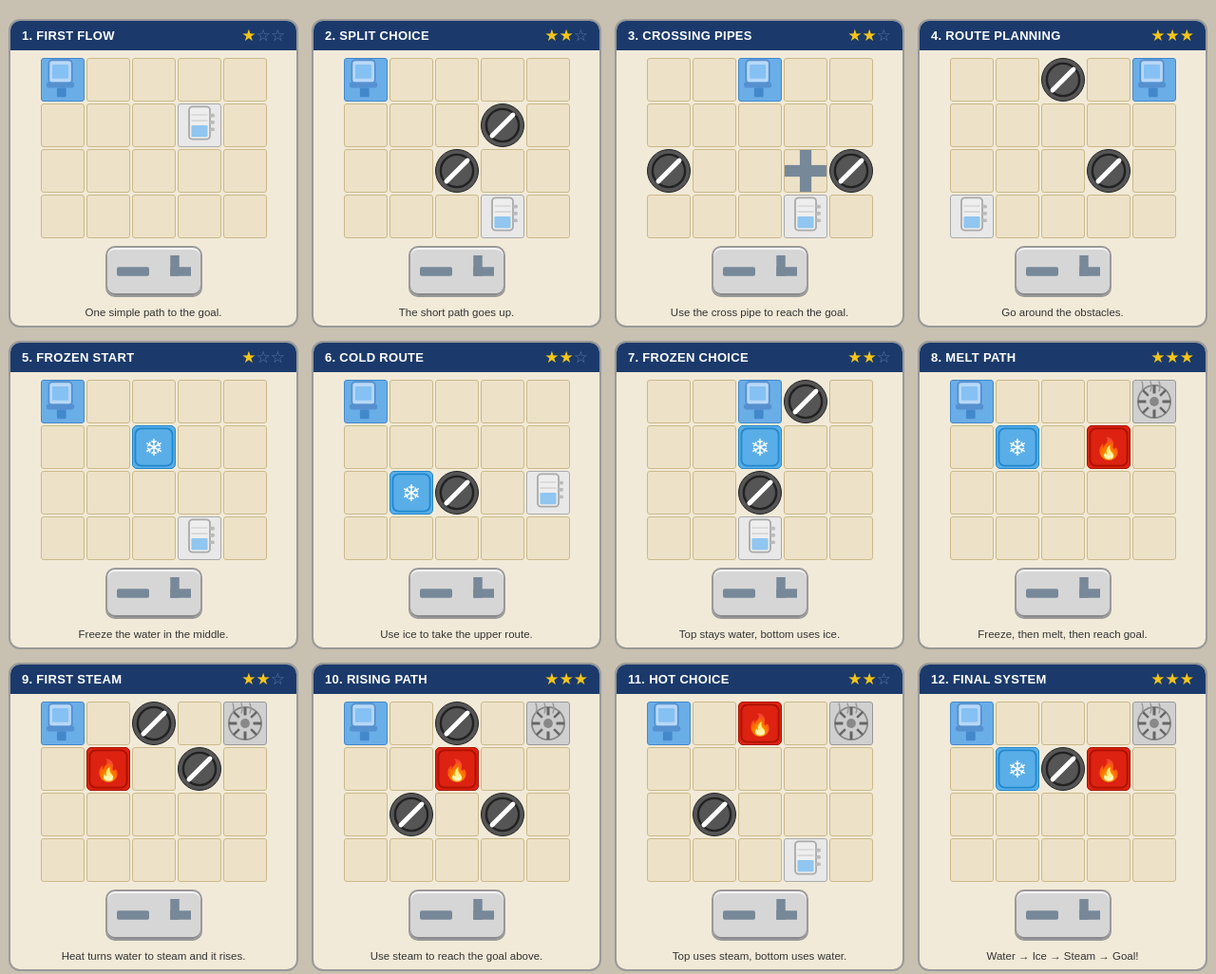
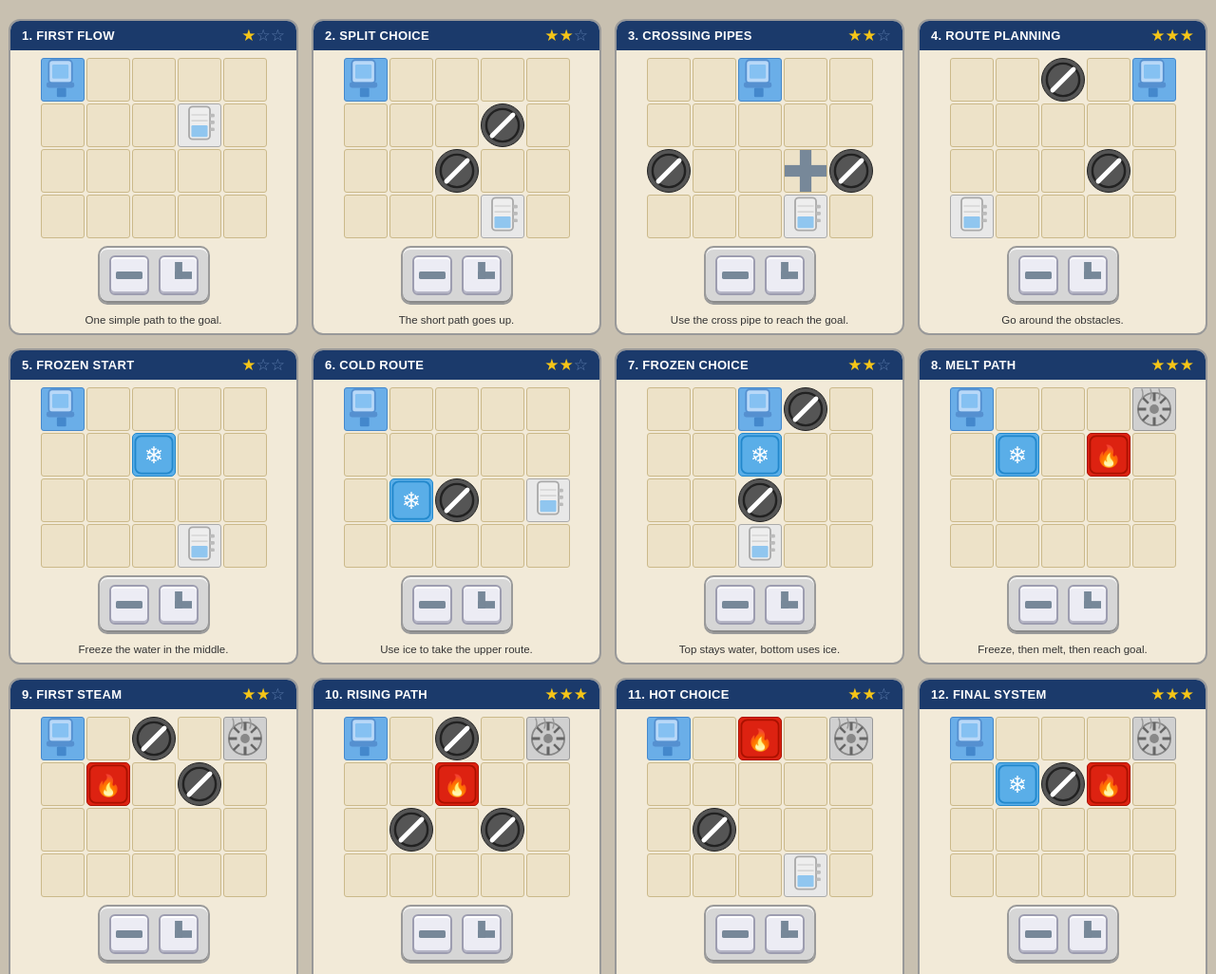
Before and after one commit to Mary-any/water-waker-levels, a plain HTML site: page index.html in a window 1280 px wide. Shown: the top 1026 px of the page at 95% size. Drawn offline with Linux system fonts and the light colour scheme.

Commit message:
Add styled inventory tray for pipe pieces 1

```diff
--- a/style.css
+++ b/style.css
@@ -81,9 +81,22 @@ body { background: #c8c0b0; font-family: Arial, sans-serif; padding: 20px; }
   width:fit-content;
 }
 
+.pp {
+  width:42px;
+  height:42px;
+  background:#ececf4;
+  border:2px solid #9d9db0;
+  border-radius:6px;
+  display:flex;
+  align-items:center;
+  justify-content:center;
+  box-shadow:inset 0 2px 0 #ffffff,inset 0 -2px 0 #b5b5c5;
+  position:relative;
+}
+
 .pp svg {
-  width:34px;
-  height:34px;
+  width:28px;
+  height:28px;
   display:block;
 }
 
```
